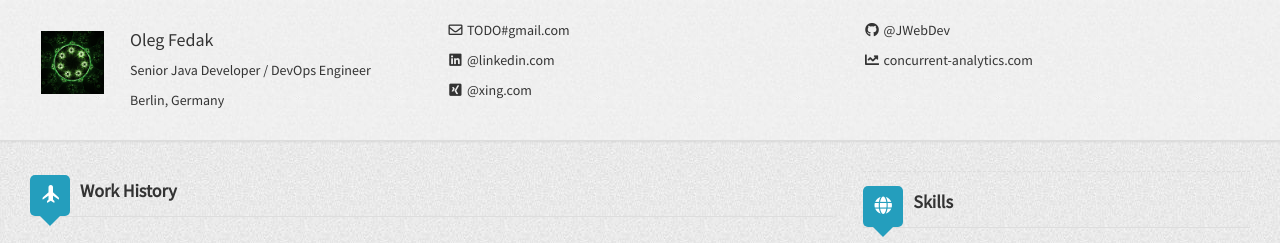
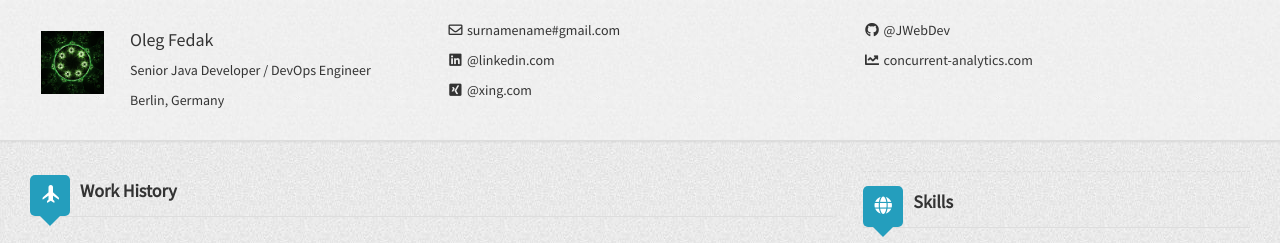
Before and after one commit to JWebDev/jwebdev.github.io, a Jekyll site: the page built from index.html, in a window 1280 px wide and 900 px high. Shown: the top 243 px of the window. Built offline with Jekyll 4.4.1, drawn with Linux system fonts in a browser that asks for light colours; nearby versions of some CDN libraries.

```diff
--- a/_config.yml
+++ b/_config.yml
@@ -11,7 +11,7 @@
   name: Oleg Fedak
   title: Senior Java Developer / DevOps Engineer
   address: Berlin, Germany
-  email: TODO#gmail.com
+  email: surnamename#gmail.com
   link: #
   github: JWebDev
   linkedin: oleg-fedak-b9a03196
```
